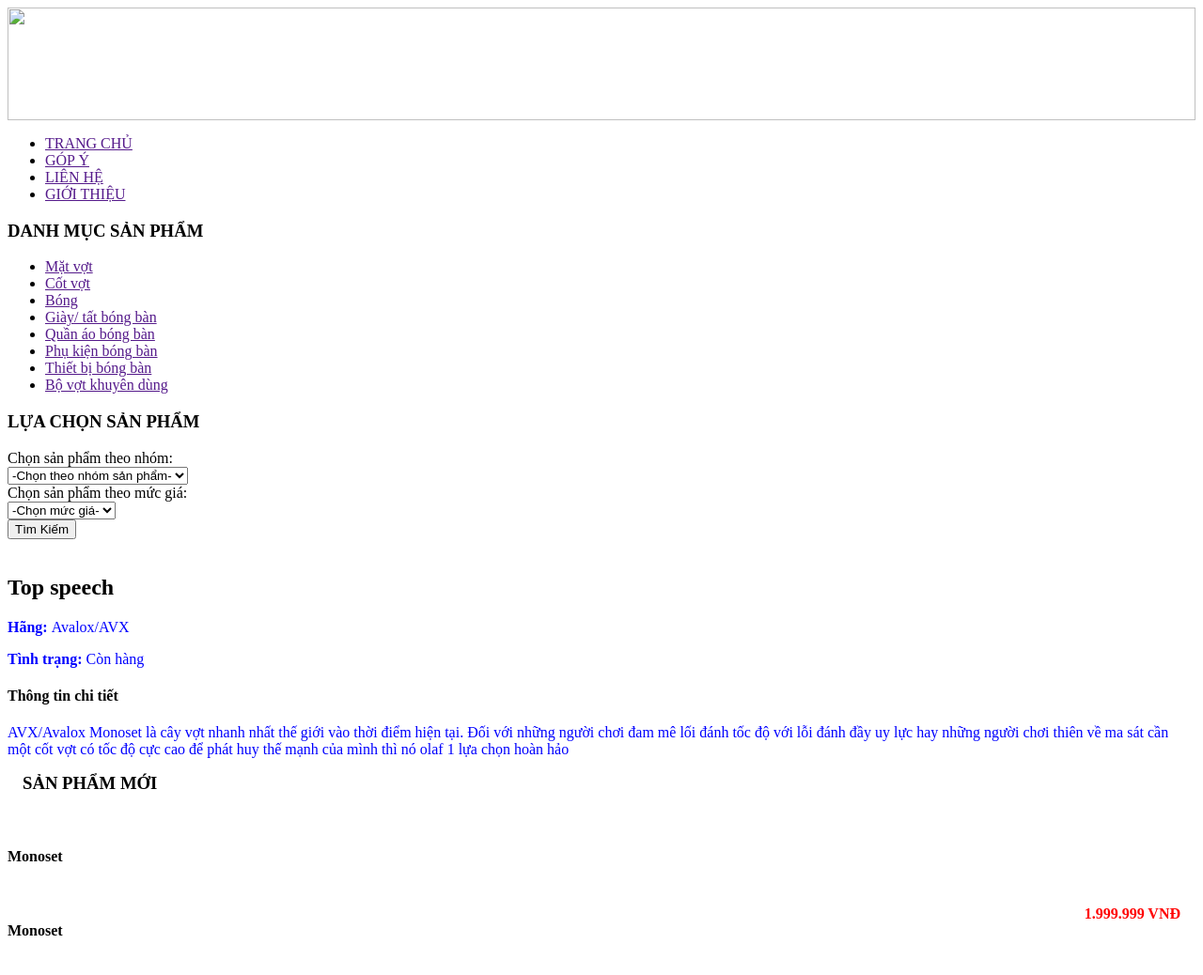
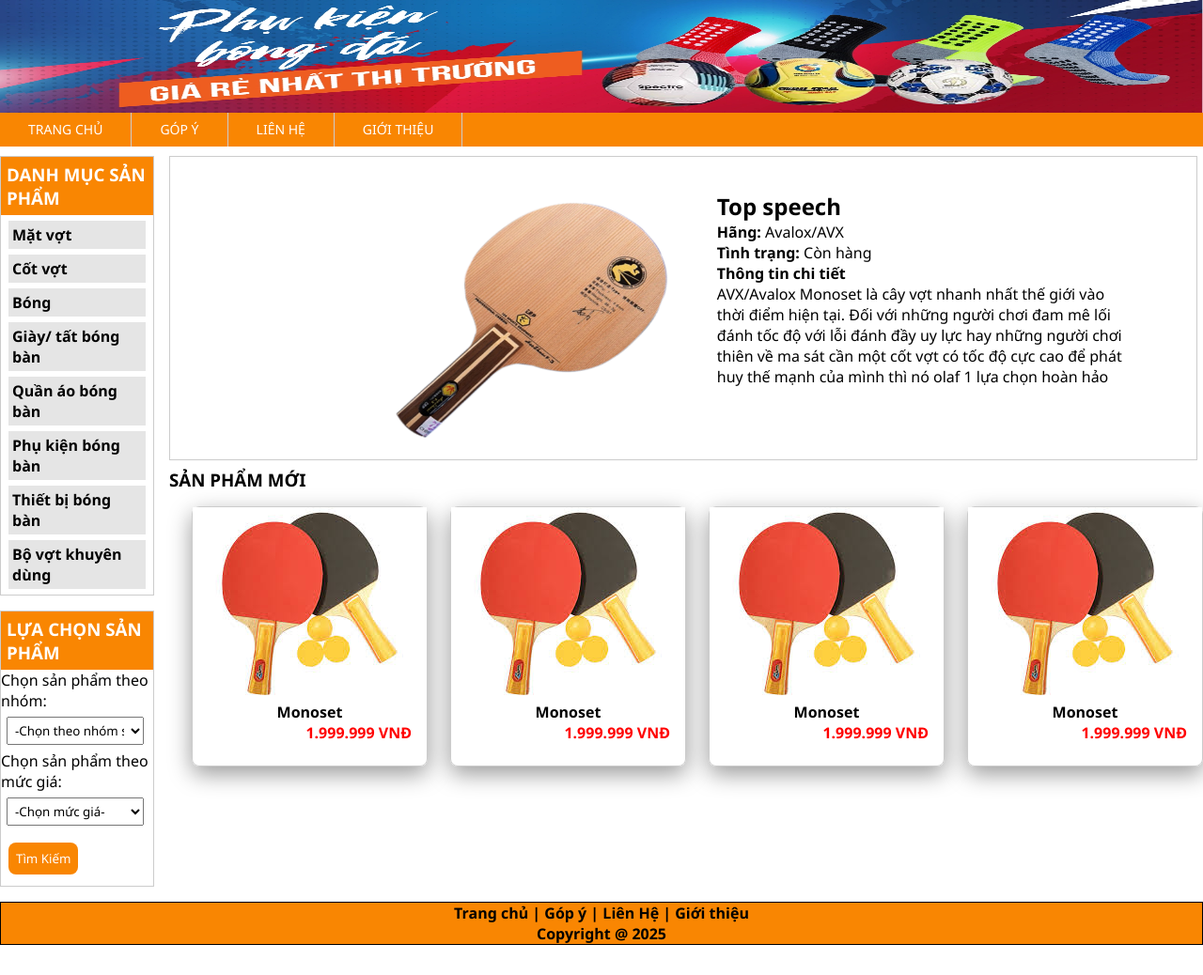
Before and after one commit to huykhang666/Design-Web, a plain HTML site: page BaiTapLiThietKeWeb/6551071043_BTTKW_Cau11_Cau12/index.html in a window 1280 px wide. Shown: the top 1038 px of the page at 94% size. After the commit the page ends 1006 px from the top, so only its background shows below. Drawn offline with Linux system fonts and the light colour scheme; files that its build step writes are made by us from their sources.

Commit message:
gan link css index.html

```diff
--- a/BaiTapLiThietKeWeb/6551071043_BTTKW_Cau11_Cau12/index.html
+++ b/BaiTapLiThietKeWeb/6551071043_BTTKW_Cau11_Cau12/index.html
@@ -2,13 +2,13 @@
 <html lang="en">
 <head>
     <meta charset="UTF-8">
-    <link rel="stylesheet" href="/BaiTapLiThietKeWeb/6551071043_BTTKW_Cau12/style/style.css">
+    <link rel="stylesheet" href="/BaiTapLiThietKeWeb/6551071043_BTTKW_Cau11_Cau12/style/style.css">
     <meta name="viewport" content="width=device-width, initial-scale=1.0">
     <title>Bóng Bàn Việt</title>
 </head>
 <body>
     <header>
-        <img style="width: 100%; height: 120px; display: block;" src="/BaiTapLiThietKeWeb/6551071043_BTTKW_Cau12/style/img/slider_3.webp" alt="">
+        <img style="width: 100%; height: 120px; display: block;" src="/BaiTapLiThietKeWeb/6551071043_BTTKW_Cau11_Cau12/style/img/slider_3.webp" alt="">
     </header>
 
     <div id="menu">
@@ -60,7 +60,7 @@
 
         <div id="container-content">
             <div id="content">
-            <img class="anh_content" src="/BaiTapLiThietKeWeb/6551071043_BTTKW_Cau12/style/img/141-57e07c3b08fd0c53cff3acb131184b92.jpg" alt="">
+            <img class="anh_content" src="/BaiTapLiThietKeWeb/6551071043_BTTKW_Cau11_Cau12/style/img/141-57e07c3b08fd0c53cff3acb131184b92.jpg" alt="">
             <div class="content-box-1">
                 <h2>Top speech</h2>
                 <p><b>Hãng: </b>Avalox/AVX</p>
@@ -74,25 +74,25 @@
             <h3 style="margin-left: 16px; margin-top: 8px;">SẢN PHẨM MỚI</h3>
             <div class="container-box">
                 <div class="box-main">
-                    <img src="/BaiTapLiThietKeWeb/6551071043_BTTKW_Cau12/style/img/box_1.jfif" alt="">
+                    <img src="/BaiTapLiThietKeWeb/6551071043_BTTKW_Cau11_Cau12/style/img/box_1.jfif" alt="">
                     <h4>Monoset</h4>
                     <h4 style="float: right; padding-bottom: 24px; margin-right: 16px; color: red;">1.999.999 VNĐ</h4>
                 </div>
 
                 <div class="box-main">
-                    <img src="/BaiTapLiThietKeWeb/6551071043_BTTKW_Cau12/style/img/box_1.jfif" alt="">
+                    <img src="/BaiTapLiThietKeWeb/6551071043_BTTKW_Cau11_Cau12/style/img/box_1.jfif" alt="">
                     <h4>Monoset</h4>
                     <h4 style="float: right; padding-bottom: 24px; margin-right: 16px; color: red;">1.999.999 VNĐ</h4>
                 </div>
 
                 <div class="box-main">
-                    <img src="/BaiTapLiThietKeWeb/6551071043_BTTKW_Cau12/style/img/box_1.jfif" alt="">
+                    <img src="/BaiTapLiThietKeWeb/6551071043_BTTKW_Cau11_Cau12/style/img/box_1.jfif" alt="">
                     <h4>Monoset</h4>
                     <h4 style="float: right; padding-bottom: 24px; margin-right: 16px; color: red;">1.999.999 VNĐ</h4>
                 </div>
 
                 <div class="box-main">
-                    <img src="/BaiTapLiThietKeWeb/6551071043_BTTKW_Cau12/style/img/box_1.jfif" alt="">
+                    <img src="/BaiTapLiThietKeWeb/6551071043_BTTKW_Cau11_Cau12/style/img/box_1.jfif" alt="">
                     <h4>Monoset</h4>
                     <h4 style="float: right; padding-bottom: 24px; margin-right: 16px; color: red;">1.999.999 VNĐ</h4>
                 </div>
```
